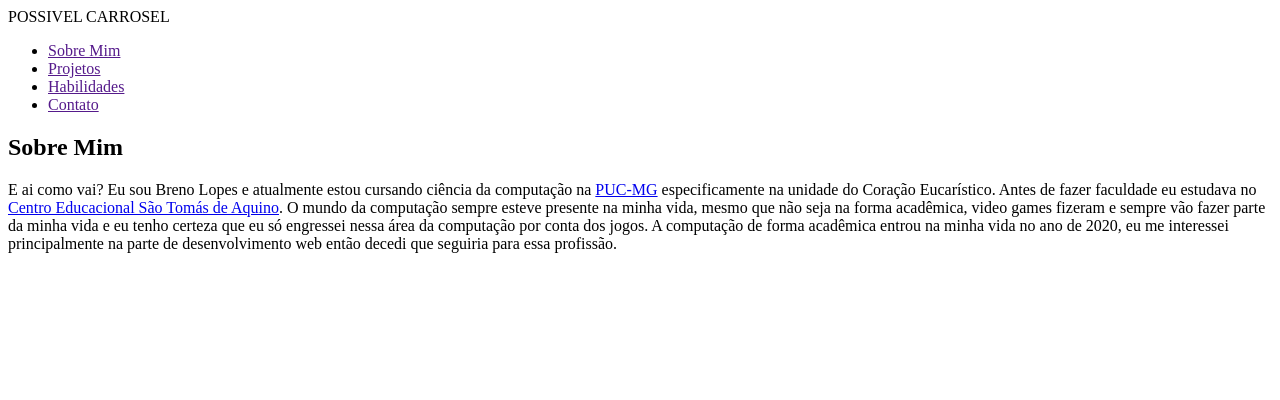
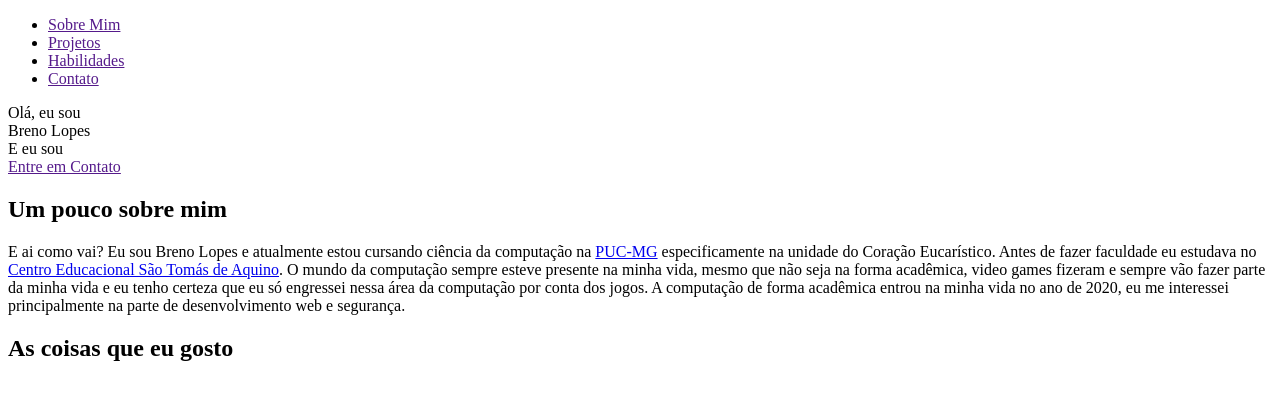
Before and after one commit to zTrolly/blog-lip, a plain HTML site: page index.html in a window 1280 px wide. Drawn offline with nearby package versions, Linux system fonts and the light colour scheme; files that its build step writes are made by us from their sources.

Commit message:
update main

```diff
--- a/index.html
+++ b/index.html
@@ -8,13 +8,13 @@
     <meta name="keywords" content="Breno Lopes blog programação">
     <meta name="author" content="Breno Lopes">
     <link rel="stylesheet" href="style.css">
-    <style type="text/css"></style>
+    <script src="https://code.jquery.com/jquery-3.6.0.js"
+    integrity="sha256-H+K7U5CnXl1h5ywQfKtSj8PCmoN9aaq30gDh27Xc0jk="
+    crossorigin="anonymous"></script>
+    <script src="https://cdnjs.cloudflare.com/ajax/libs/typed.js/2.0.12/typed.min.js"></script>
     </head>
     <body>
         <header>
-            <div class="banner">
-                POSSIVEL CARROSEL
-            </div>
             <nav class="menu">
                 <ul>
                     <li id="menu-sobre"><a href="">Sobre Mim</a></li>
@@ -24,18 +24,28 @@
                 </ul>
             </nav>
         </header>
+        <main class="main" id="main">
+            <section class="home" id="home">
+                <section class="banner" id="banner">
+                    <div class="banner__content">
+                        <div class="text1">Olá, eu sou</div>
+                        <div class="text2">Breno Lopes</div>
+                        <div class="text3">E eu sou <span class="typing"></span></div>
+                        <a href="" class="banner__btn" id="banner__btn">Entre em Contato</a>
+                    </div>
+                </section>
+                <section class="sobre-mim" id="sobre-mim">
+                    <h2 class="titulo" id="sobre-mim__titulo">Um pouco sobre mim</h2>
 
-        <main>
-            <section class="sobre-mim">
-                <h1 class="titulo" id="titulo-sobre">Sobre Mim</h1>
-                <article class="texto-sobre">
-                    <p>E ai como vai? Eu sou Breno Lopes e atualmente estou cursando ciência da computação na <a href="http://pucminas.com.br" target="_blank" rel="noopener noreferrer">PUC-MG</a> especificamente na unidade do Coração Eucarístico. Antes de fazer faculdade eu estudava no <a href="hthttps://www.staquino.com.br/" target="_blank" rel="noopener noreferrer">Centro Educacional São Tomás de Aquino</a>. O mundo da computação sempre esteve presente na minha vida, mesmo que não seja na forma acadêmica, video games fizeram e sempre vão fazer parte da minha vida e eu tenho certeza que eu só engressei nessa área da computação por conta dos jogos. A computação de forma acadêmica entrou na minha vida no ano de 2020, eu me interessei principalmente na parte de desenvolvimento web então decedi que seguiria para essa profissão.</p>
-                </article>
-            </section>
-                <div class="projeto1"></div>
-                <div class="projeto2"></div>
-                <div class="projeto3"*-></div>
-            <section>
+                    <article class="sobre-mim__content" id="sobre-mim__content">
+                        <p>E ai como vai? Eu sou Breno Lopes e atualmente estou cursando ciência da computação na <a href="http://pucminas.com.br" target="_blank" rel="noopener noreferrer">PUC-MG</a> especificamente na unidade do Coração Eucarístico. Antes de fazer faculdade eu estudava no <a href="hthttps://www.staquino.com.br/" target="_blank" rel="noopener noreferrer">Centro Educacional São Tomás de Aquino</a>. O mundo da computação sempre esteve presente na minha vida, mesmo que não seja na forma acadêmica, video games fizeram e sempre vão fazer parte da minha vida e eu tenho certeza que eu só engressei nessa área da computação por conta dos jogos. A computação de forma acadêmica entrou na minha vida no ano de 2020, eu me interessei principalmente na parte de desenvolvimento web e segurança.</p>
+                    </article>
+
+                    <article class="sobre-mim__interesses__content" id="sobre-mim__interesses__content">
+                        <h2 class="titulo" id="sobre-mim__interesses__titulo">As coisas que eu gosto</h2>
+
+                    </article>
+                </section>
 
             </section>
 
```
